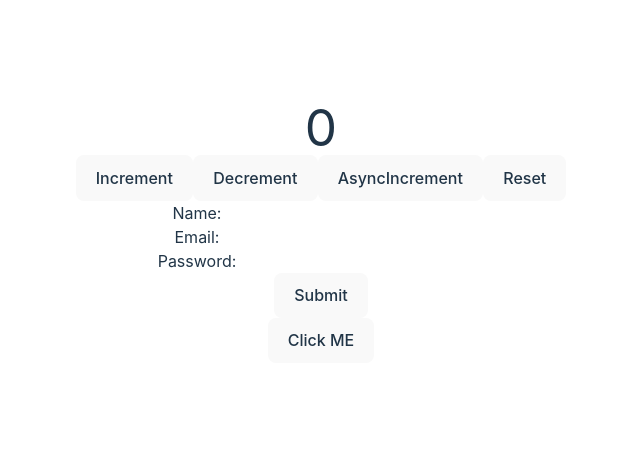
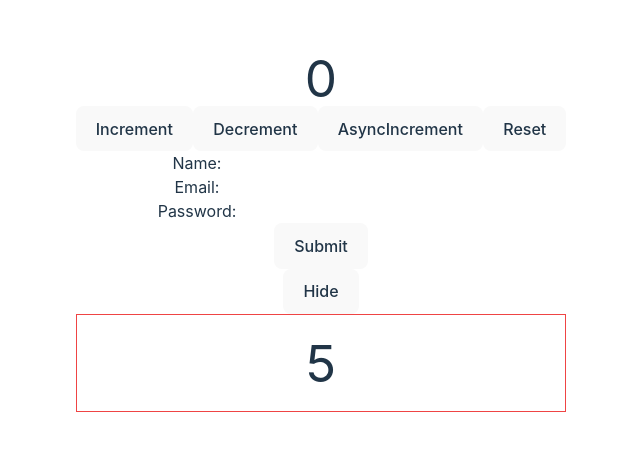
Before and after one commit to rokib97/frontend-fundamentalist, a React (Vite) app in the folder react-hook-optimization/: page / in a window 1280 px wide. Shown: the part 169-620 px from the top of the page, without its empty margins (319-959 px from the left). Built offline with nearby package versions, Linux system fonts and the light colour scheme.

Commit message:
cleanup function

```diff
--- a/react-hook-optimization/src/components/UseEffectExample.tsx
+++ b/react-hook-optimization/src/components/UseEffectExample.tsx
@@ -3,20 +3,30 @@ import { useEffect, useState } from "react";
 const UseEffectExample = () => {
   const [hidden, setHidden] = useState(false);
 
-  useEffect(() => {
-    console.log("render");
-
-    return () => {
-      console.log("cleanup running..");
-    };
-  }, [hidden]);
   return (
     <div>
       <button onClick={() => setHidden((prevState) => !prevState)}>
-        Click ME
+        {hidden ? "Show" : "Hide"}
       </button>
+
+      {!hidden && <Counter />}
     </div>
   );
 };
 
+const Counter = () => {
+  const [count, setCount] = useState(0);
+  useEffect(() => {
+    const intervalId = setInterval(() => {
+      console.log("rendering..");
+      setCount((prev) => prev + 1);
+    }, 1000);
+
+    return () => {
+      clearInterval(intervalId);
+    };
+  }, []);
+  return <h1 className="border border-red-500 p-5">{count}</h1>;
+};
+
 export default UseEffectExample;
```
